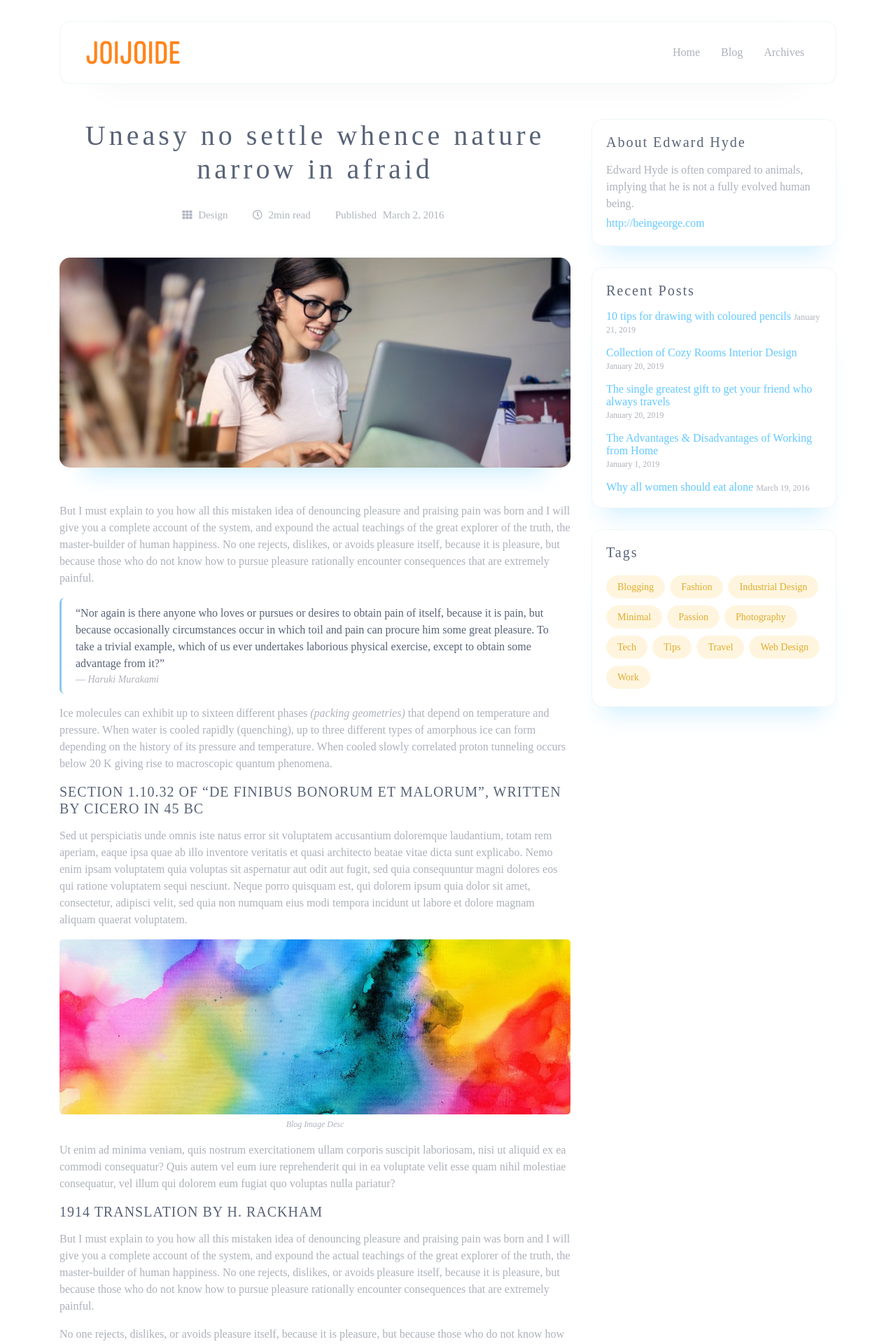
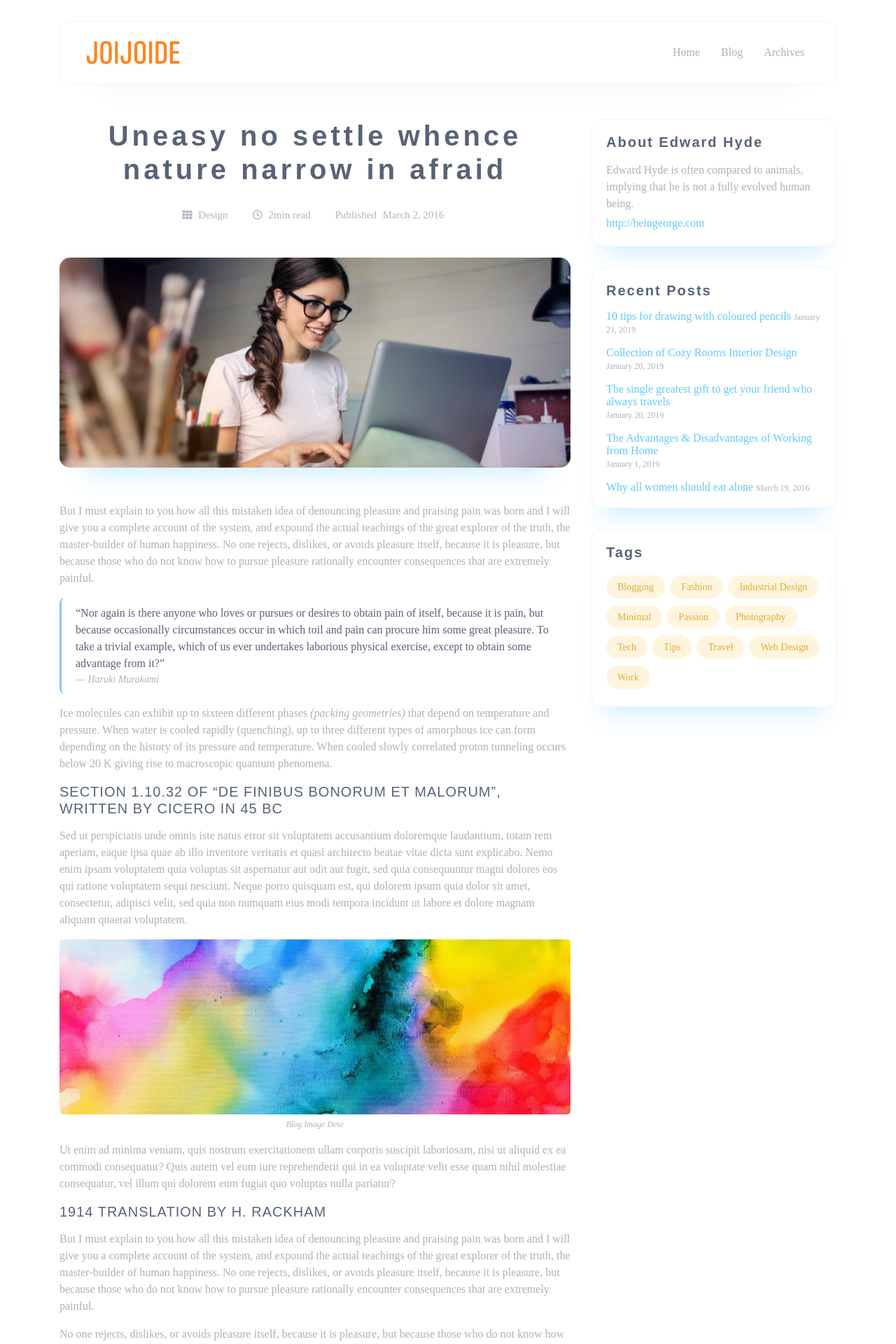
Before and after one commit to joijoide/joijoide.github.io, a Jekyll site: the page built from _posts/2019-01-02-Uneasy-no-settle-whence-nature-narrow-in-afraid.md, in a window 1280 px wide. Shown: the top 1920 px of the page at 70% size. Built offline with Jekyll 4.4.1, drawn with Linux system fonts in a browser that asks for light colours.

Commit message:
trying exchange book regular font

```diff
--- a/assets/css/style.css
+++ b/assets/css/style.css
@@ -93,7 +93,8 @@ a,
 
 h1, h2, h3, h4, h5, h6 {
     /* font: 700 40px/1.2 'Poppins', sans-serif; */
-    font-family:"Exchange Book Regular" !important;
+    font: 700 40px/1.2 'Exchange Book Regular', sans-serif;
+    /* font-family:"Exchange Book Regular" !important; */
     letter-spacing: 5px;
     margin: 0;
     color: #586377;
```
